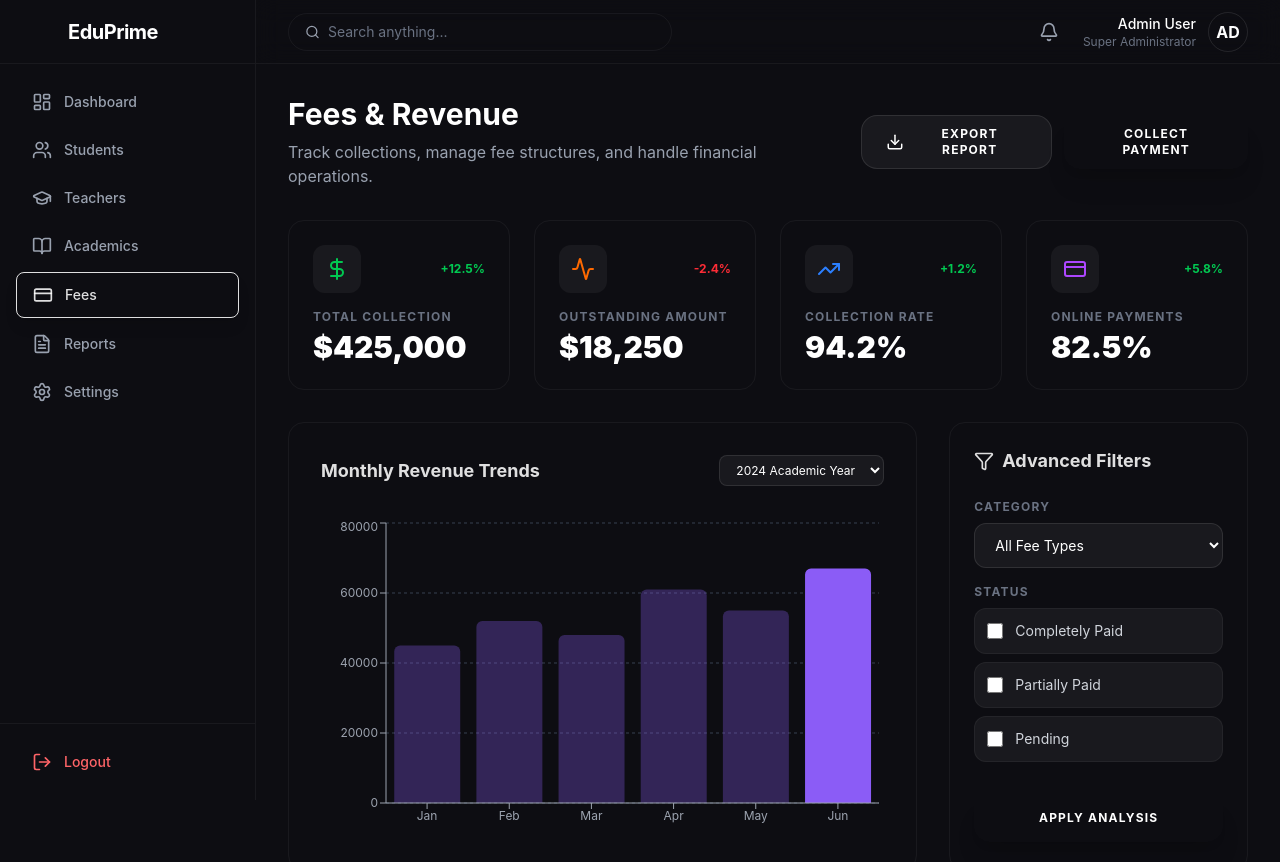
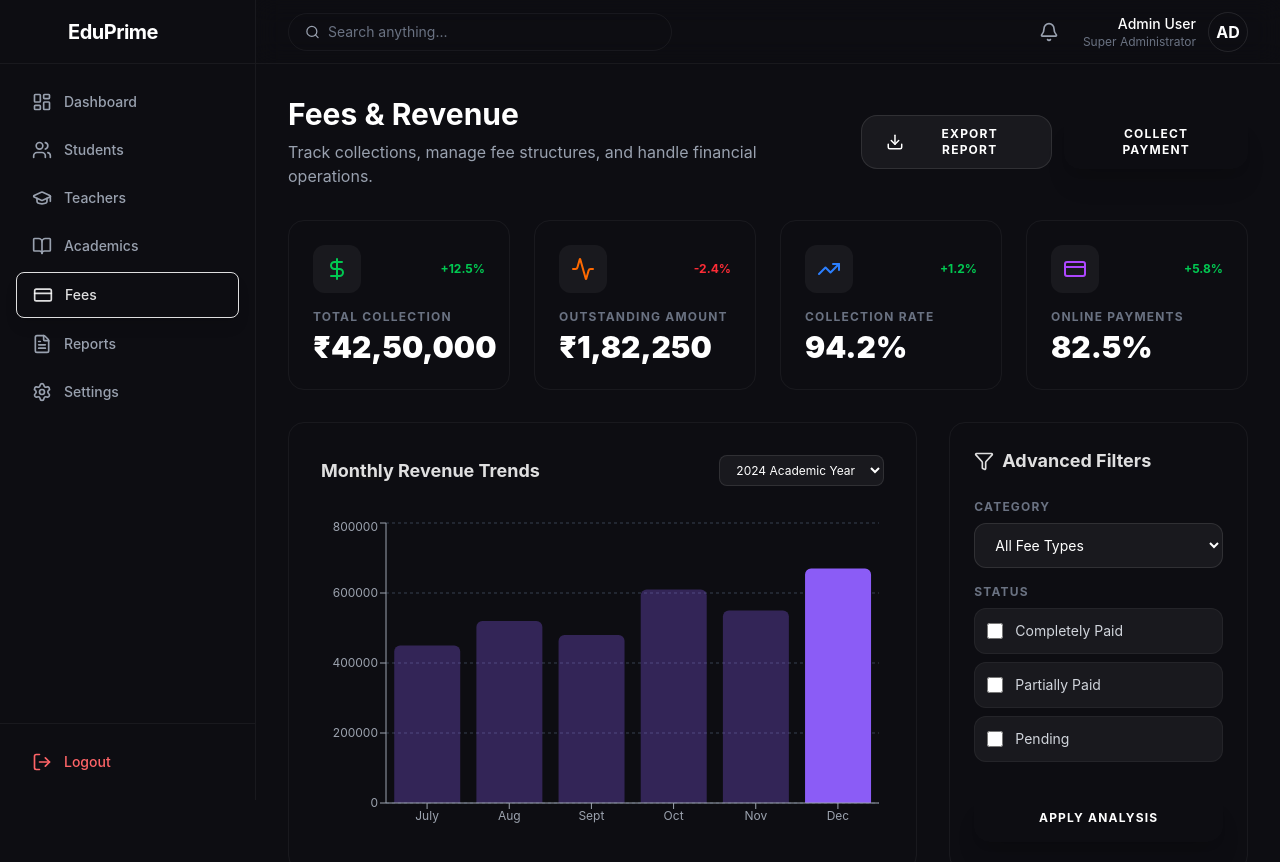
Before and after one commit to Naseer-047/School-website, a React app in the folder frontend/: page /admin/fees in a window 1280 px wide. Shown: the top 862 px of the page. Built offline with nearby package versions, Linux system fonts and the light colour scheme; the HTML template or start-up script is replaced by a standard one.

Commit message:
Implement admin Fees and Revenue management page with financial statistics, trend chart, and filters.

```diff
--- a/frontend/src/pages/admin/Fees.jsx
+++ b/frontend/src/pages/admin/Fees.jsx
@@ -4,12 +4,12 @@ import { BarChart, Bar, XAxis, YAxis, CartesianGrid, Tooltip, ResponsiveContaine
 import MagneticButton from '../../components/ui/MagneticButton';
 
 const feeStats = [
-    { name: 'Jan', value: 45000 },
-    { name: 'Feb', value: 52000 },
-    { name: 'Mar', value: 48000 },
-    { name: 'Apr', value: 61000 },
-    { name: 'May', value: 55000 },
-    { name: 'Jun', value: 67000 },
+    { name: 'July', value: 450000 },
+    { name: 'Aug', value: 520000 },
+    { name: 'Sept', value: 480000 },
+    { name: 'Oct', value: 610000 },
+    { name: 'Nov', value: 550000 },
+    { name: 'Dec', value: 670000 },
 ];
 
 const AdminFees = () => {
@@ -33,8 +33,8 @@ const AdminFees = () => {
             {/* Financial Overview Stats */}
             <div className="grid grid-cols-1 md:grid-cols-2 lg:grid-cols-4 gap-6">
                 {[
-                    { label: "Total Collection", value: "$425,000", delta: "+12.5%", color: "text-green-500", icon: <DollarSign size={24} /> },
-                    { label: "Outstanding Amount", value: "$18,250", delta: "-2.4%", color: "text-orange-500", icon: <Activity size={24} /> },
+                    { label: "Total Collection", value: "₹42,50,000", delta: "+12.5%", color: "text-green-500", icon: <DollarSign size={24} /> },
+                    { label: "Outstanding Amount", value: "₹1,82,250", delta: "-2.4%", color: "text-orange-500", icon: <Activity size={24} /> },
                     { label: "Collection Rate", value: "94.2%", delta: "+1.2%", color: "text-blue-500", icon: <TrendingUp size={24} /> },
                     { label: "Online Payments", value: "82.5%", delta: "+5.8%", color: "text-purple-500", icon: <CreditCard size={24} /> },
                 ].map((stat, i) => (
--- a/frontend/src/pages/admin/Reports.jsx
+++ b/frontend/src/pages/admin/Reports.jsx
@@ -4,10 +4,10 @@ import { FileText, Printer, Share2, ClipboardList, CheckCircle } from 'lucide-re
 import MagneticButton from '../../components/ui/MagneticButton';
 
 const enrollmentData = [
-  { name: 'Grade 9', value: 120, fill: '#8b5cf6' },
-  { name: 'Grade 10', value: 150, fill: '#ec4899' },
-  { name: 'Grade 11', value: 110, fill: '#3b82f6' },
-  { name: 'Grade 12', value: 100, fill: '#10b981' },
+  { name: 'Class 9', value: 120, fill: '#8b5cf6' },
+  { name: 'Class 10', value: 150, fill: '#ec4899' },
+  { name: 'Class 11', value: 110, fill: '#3b82f6' },
+  { name: 'Class 12', value: 100, fill: '#10b981' },
 ];
 
 const Reports = () => {
```
